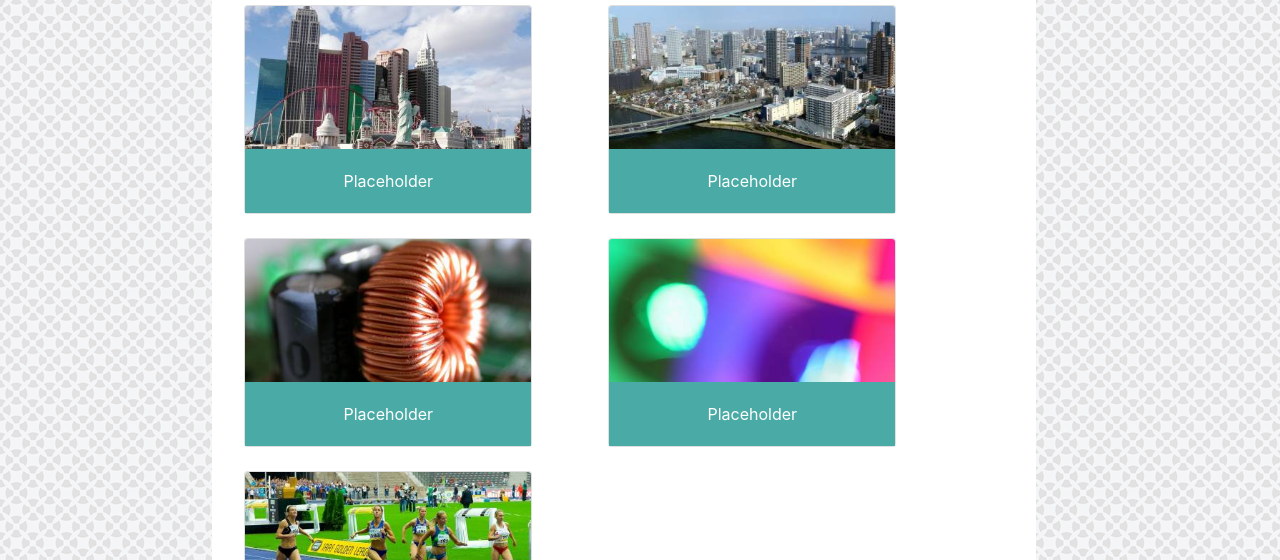
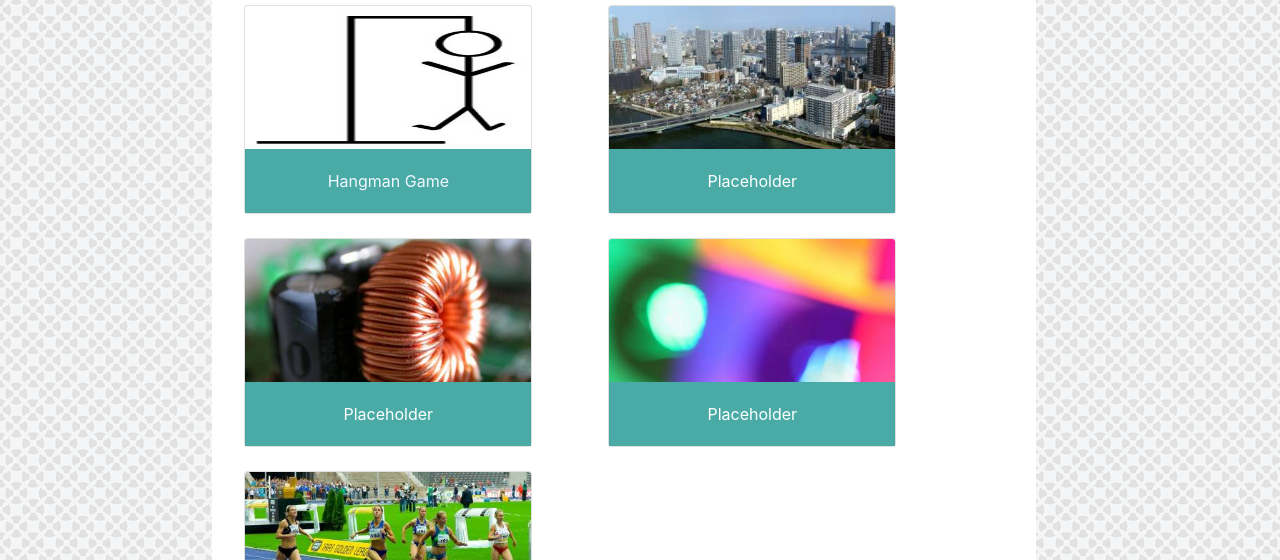
Before and after one commit to Brianstewart18/Bootstrap-Portfolio, a plain HTML site: page portfolio.html in a window 1280 px wide. Shown: the part 240-800 px from the top of the page. Drawn offline with nearby package versions, Linux system fonts and the light colour scheme.

Commit message:
updated portfolio with hangman game

```diff
--- a/portfolio.html
+++ b/portfolio.html
@@ -22,7 +22,7 @@
                 <div clas="col-sm-2 nHeading" style="margin-left: 3.4rem;">
                     <ul class="navbar-nav mr-auto col-sm-6">
                             <li class="nav-item active">
-                                <a class="nav-link" href="index.html">About<span class="sr-only">(current)</span></a>
+                                <a class="nav-link" href="index.html">About <span class="sr-only">(current)</span></a>
                             </li>
                             <li class="nav-item">
                                 <a class="nav-link" href="portfolio.html">portfolio</a>
@@ -41,9 +41,9 @@
                 <div class="jumbotron contentJumbo">
                     <h1 class="display-4">Portfolio</h1>
                         <div class="card cardV2">
-                            <img class="card-img-top" src="assets/images/PH1.jpg" alt="Card image cap">
+                            <img class="card-img-top" src="assets/images/hangman.jpg" alt="Card image cap" height="143" width="286">
                             <div class="card-body">
-                                <p class="card-text">Placeholder</p>
+                                <a class="card-text" href="https://brianstewart18.github.io/Word-Guess-Game/" style="color: aliceblue">Hangman Game</a>
                             </div>
                         </div>
                         <div class="card">
```
Also changed, not shown: contact.html (+1 -1 lines), index.html (+1 -1 lines), assets/Images/Hangman.jpg (added).
